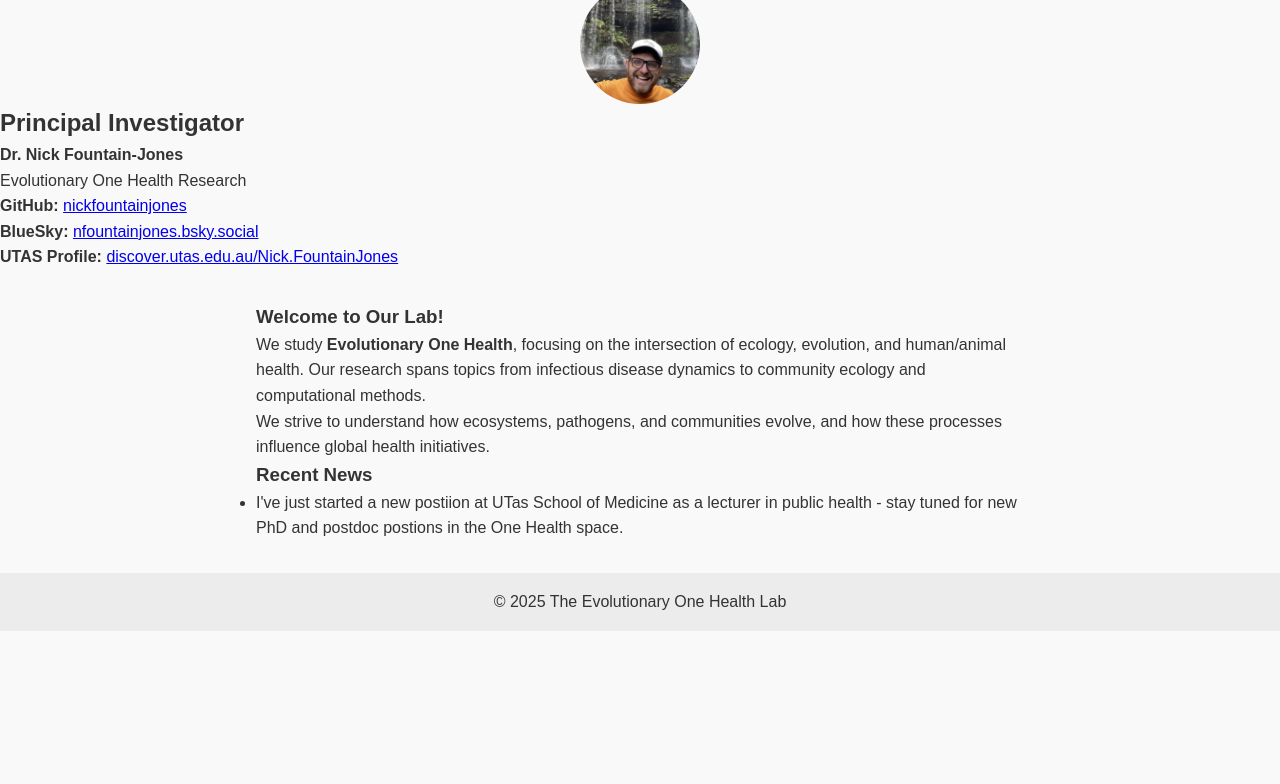
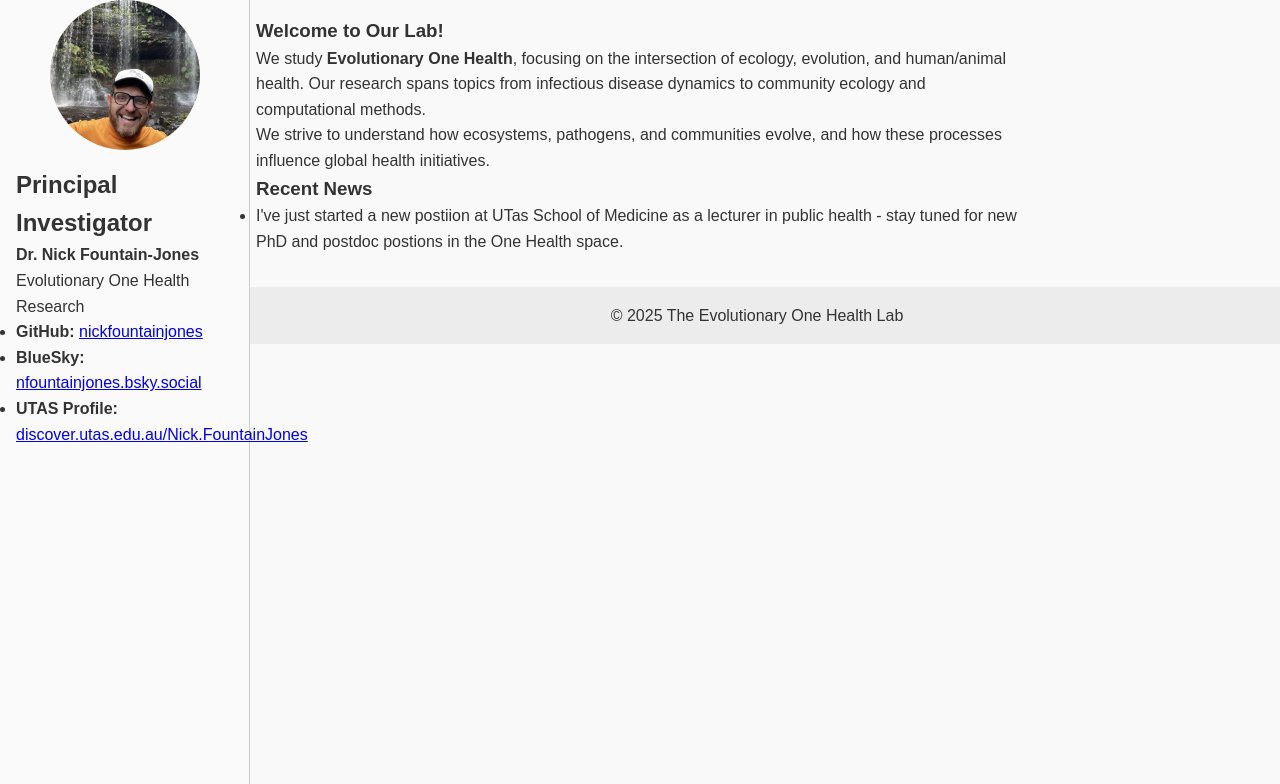
Before and after one commit to nickfountainjones/nickfountainjones.github.io, a plain HTML site: page index.html in a window 1280 px wide. Shown: the part 466-1250 px from the top of the page. Before the commit the page ends 1097 px from the top, so only its background shows below. Drawn offline with Linux system fonts and the light colour scheme.

Commit message:
added sidebar to css

```diff
--- a/css/style.css
+++ b/css/style.css
@@ -63,12 +63,21 @@ header img {
   width: 100%;        /* Let it shrink if the screen is smaller than 800px */
   height: 400px;       /* Maintains aspect ratio */
 }
+/* Sidebar */
+.sidebar {
+  float: left;               /* Floats the sidebar on the left */
+  width: 250px;             /* Fixed width for sidebar */
+  background-color: #fafafa;
+  padding: 1rem;
+  min-height: 100vh;         /* Fill the full height of the viewport (optional) */
+  border-right: 1px solid #ccc;
+}
 .profile-pic {
-  width: 120px;       /* Fixed pixel width (adjust as you like) */
+  width: 150px;       /* Fixed pixel width (adjust as you like) */
   height: auto;       /* Keeps aspect ratio */
   border-radius: 50%; /* Makes it circular if the original is roughly square */
   display: block;     /* Removes inline spacing */
-  margin: 0 auto;     /* Center horizontally within the sidebar */
+  margin: 0 auto 1rem;     /* Center horizontally within the sidebar */
 }
 
 /* Main content */
```
